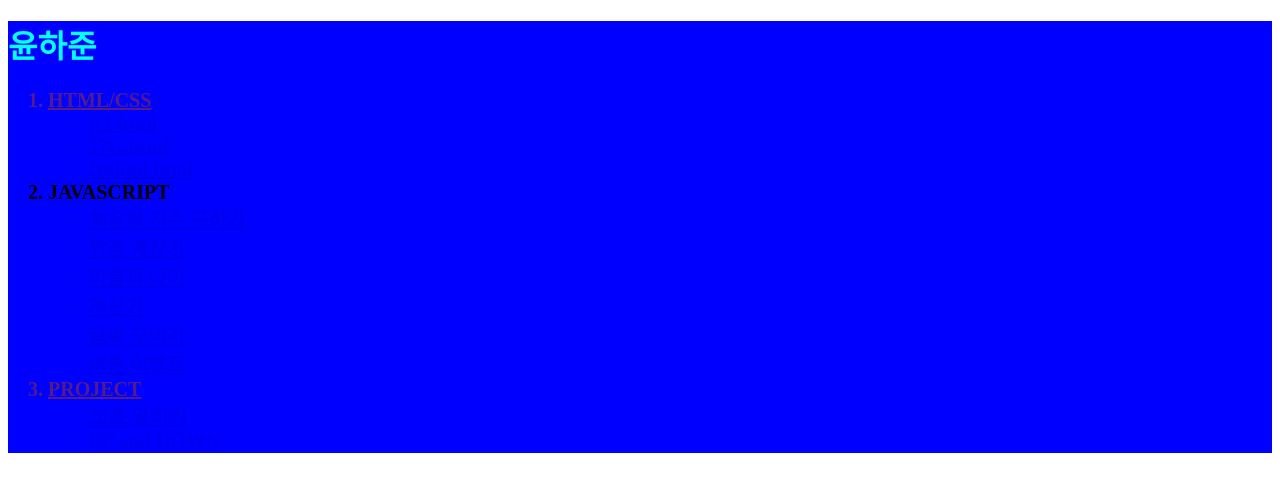
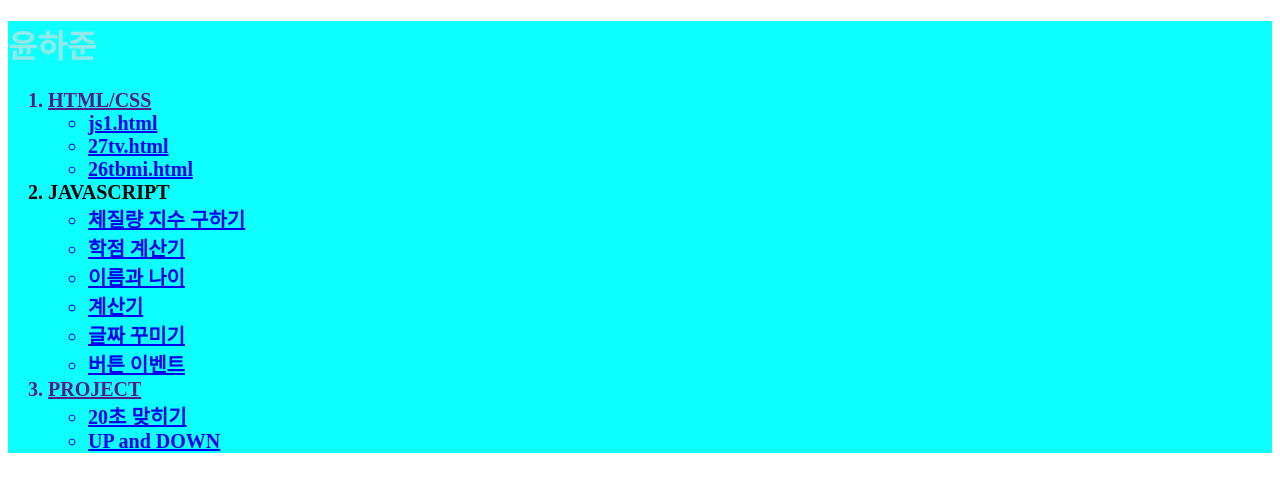
Before and after one commit to Yoonhajun/js, a plain HTML site: page index.html in a window 1280 px wide. Drawn offline with Linux system fonts and the light colour scheme.

Commit message:
Add files via upload

```diff
--- a/index.css
+++ b/index.css
@@ -1,12 +1,16 @@
 h1 {
-  color: aqua;
+  color: rgb(148, 232, 232);
 }
 
 #frame {
-  background-color: blue;
+  background-color: rgb(13, 255, 255);
 }
 
 li {
   font-size: 20px;
   font-weight: bolder;
 }
+
+ul {
+  color: blue;
+}
```
